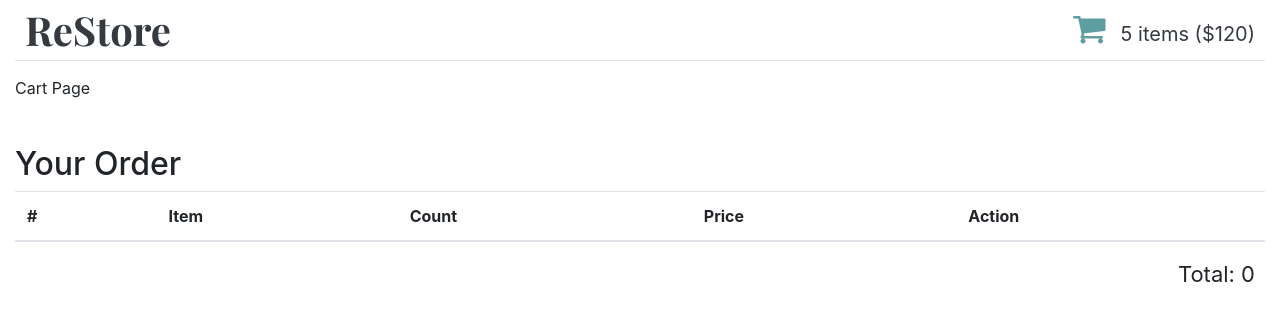
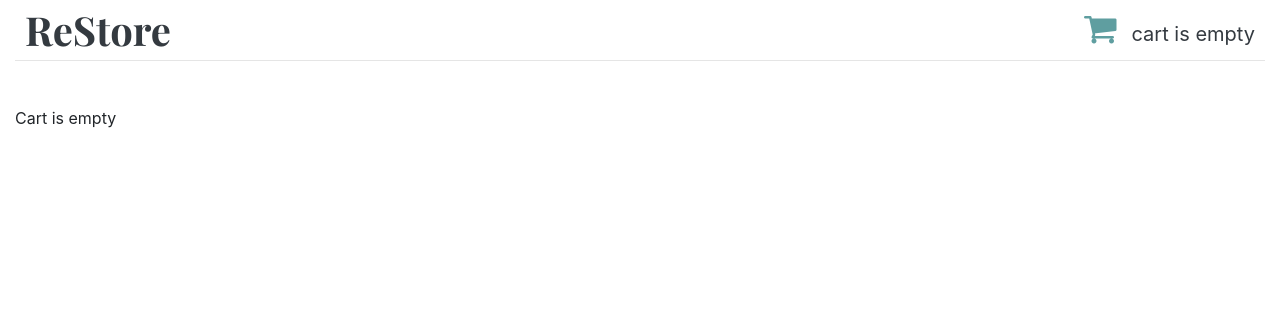
Before and after one commit to DmitryAstravukh/re-store, a React (Create React App) app: page /cart in a window 1280 px wide. Shown: the top 320 px of the page. Built offline with nearby package versions, Linux system fonts and the light colour scheme.

Commit message:
orderTotal in cart, routes

```diff
--- a/src/components/app/app.jsx
+++ b/src/components/app/app.jsx
@@ -1,7 +1,7 @@
 import React from 'react';
 import { Route, Switch } from 'react-router-dom';
 import ShopHeader from './../shop-header';
-import ShoppingCartTable from './../shopping-cart-table';
+
 import './app.css';
 
 import { HomePage, CartPage } from './../pages';
@@ -14,7 +14,6 @@ const App = () => {
         <Route path='/' component={HomePage} exact />
         <Route path='/cart' component={CartPage} />
       </Switch>
-      <ShoppingCartTable />
     </main>
   )
 }
--- a/src/components/pages/cart-page.js
+++ b/src/components/pages/cart-page.js
@@ -1,8 +1,9 @@
 import React from 'react';
+import ShoppingCartTable from './../shopping-cart-table';
 
 const CartPage = () => {
   return (
-    <div>Cart Page</div>
+    <ShoppingCartTable />
   )
 }
 
--- a/src/components/shop-header/shop-header.jsx
+++ b/src/components/shop-header/shop-header.jsx
@@ -1,17 +1,26 @@
 import React from 'react';
 import { Link } from 'react-router-dom';
+import { connect } from 'react-redux';
 import './shop-header.css';
 
-const ShopHeader = ({ numItems, total }) => {
+const ShopHeader = ({ cartItemsCount, orderTotal }) => {
   return (
     <header className="shop-header row">
       <Link className="logo text-dark" to="/">ReStore</Link>
       <Link className="shopping-cart" to="/cart">
         <i className="cart-icon fa fa-shopping-cart" />
-        {numItems} items (${total})
+        {
+        cartItemsCount > 0 ?
+            `${cartItemsCount} items (${orderTotal})`
+            : 'cart is empty'
+        }
       </Link>
     </header>
   );
 };
 
-export default ShopHeader;
+const mapStateToProps = ({ shoppingCart: { cartItemsCount, orderTotal } }) => {
+  return { cartItemsCount, orderTotal }
+}
+
+export default connect(mapStateToProps)(ShopHeader);
--- a/src/components/shopping-cart-table/shopping-cart-table.jsx
+++ b/src/components/shopping-cart-table/shopping-cart-table.jsx
@@ -8,7 +8,12 @@ import './shopping-cart-table.css';
 
 const ShoppingCartTable = ({ items, total, onIncrease, onDecrease, onDelete }) => {
   return (
+
     <div className="shopping-cart-table">
+
+      {
+        items.length > 0 ?
+          <React.Fragment>
             <h2>Your Order</h2>
             <table className="table">
               <thead>
@@ -17,12 +22,13 @@ const ShoppingCartTable = ({ items, total, onIncrease, onDecrease, onDelete }) =
                   <th>Item</th>
                   <th>Count</th>
                   <th>Price</th>
-            <th>Action</th>
+                  <th>Actions</th>
                 </tr>
               </thead>
 
               <tbody>
                 {
+
                     items.map((item, idx) => {
                       const { id, title, count, total } = item;
                       return (
@@ -51,6 +57,7 @@ const ShoppingCartTable = ({ items, total, onIncrease, onDecrease, onDelete }) =
                         </tr>
                       )
                     })
+
                 }
               </tbody>
             </table>
@@ -58,6 +65,10 @@ const ShoppingCartTable = ({ items, total, onIncrease, onDecrease, onDelete }) =
             <div className="total">
               Total: { total }
             </div>
+          </React.Fragment>
+          : 'Cart is empty'
+      }
+
     </div>
   );
 };
--- a/src/reducers/shopping-cart.js
+++ b/src/reducers/shopping-cart.js
@@ -37,6 +37,16 @@ const updateCartItem = (book, item = {}, quantity) => {
   }
 }
 
+const updateOrderTotal = (cartItems) => {
+  if(cartItems.length === 1) return cartItems[0].total;
+
+  if(cartItems.length > 1) {
+    return cartItems.reduce((summ, curr) => summ.total + curr.total)
+  }
+
+  return 0;
+}
+
 const updateOrder = (state, bookId, quantity) => {
   const { bookList: { books }, shoppingCart: { cartItems } } = state;
 
@@ -46,9 +56,12 @@ const updateOrder = (state, bookId, quantity) => {
 
   const newItem = updateCartItem(book, item, quantity);
 
+  const actualCartItems = updateCartItems(cartItems, newItem, itemIndex);
+
   return {
-    orderTotal: 0,
-    cartItems: updateCartItems(cartItems, newItem, itemIndex)
+    cartItems: actualCartItems,
+    orderTotal: updateOrderTotal(actualCartItems),
+    cartItemsCount: actualCartItems.length
   }
 }
 
```
Lines whose indentation alone changed are shown as unchanged.
